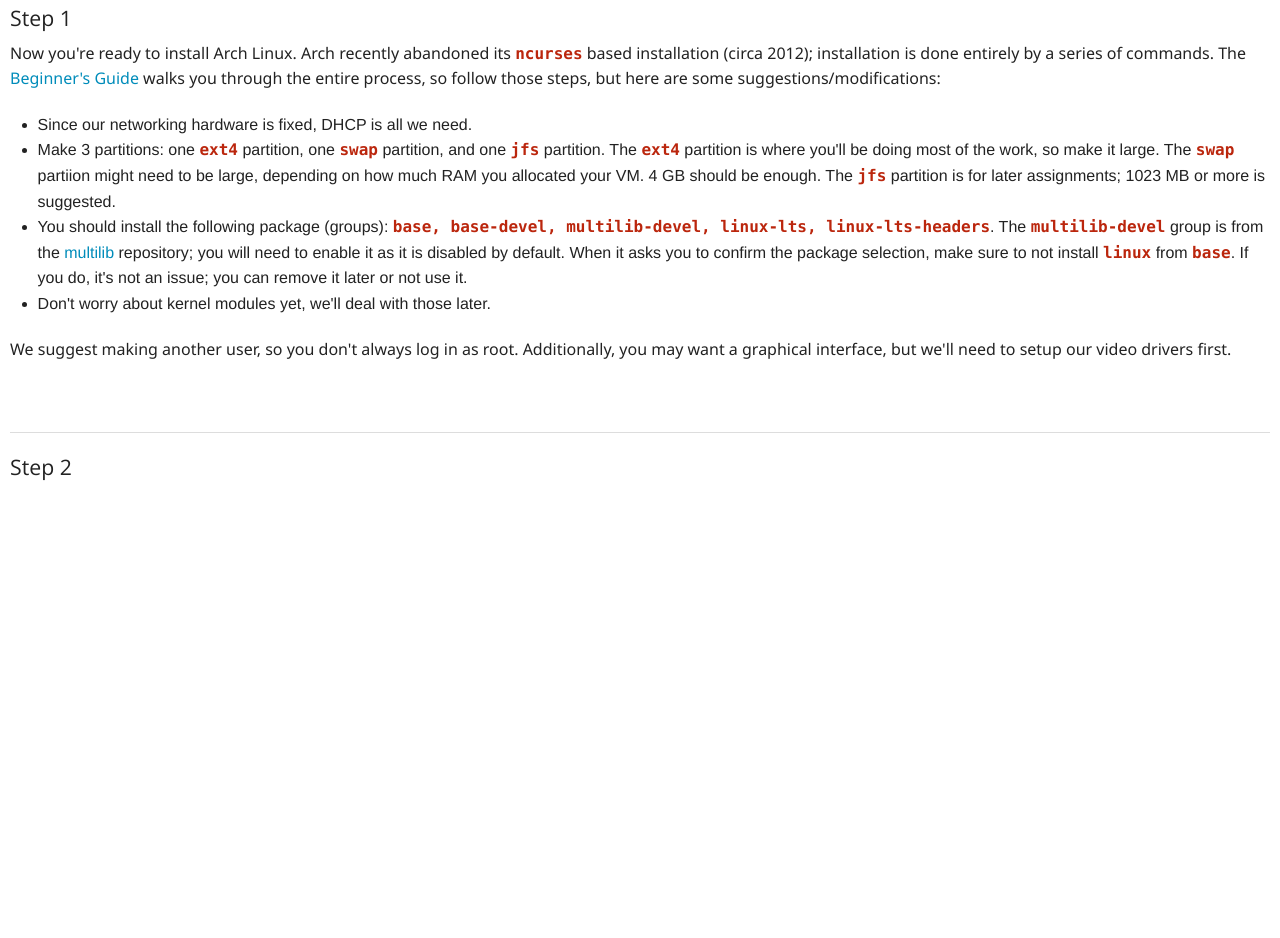
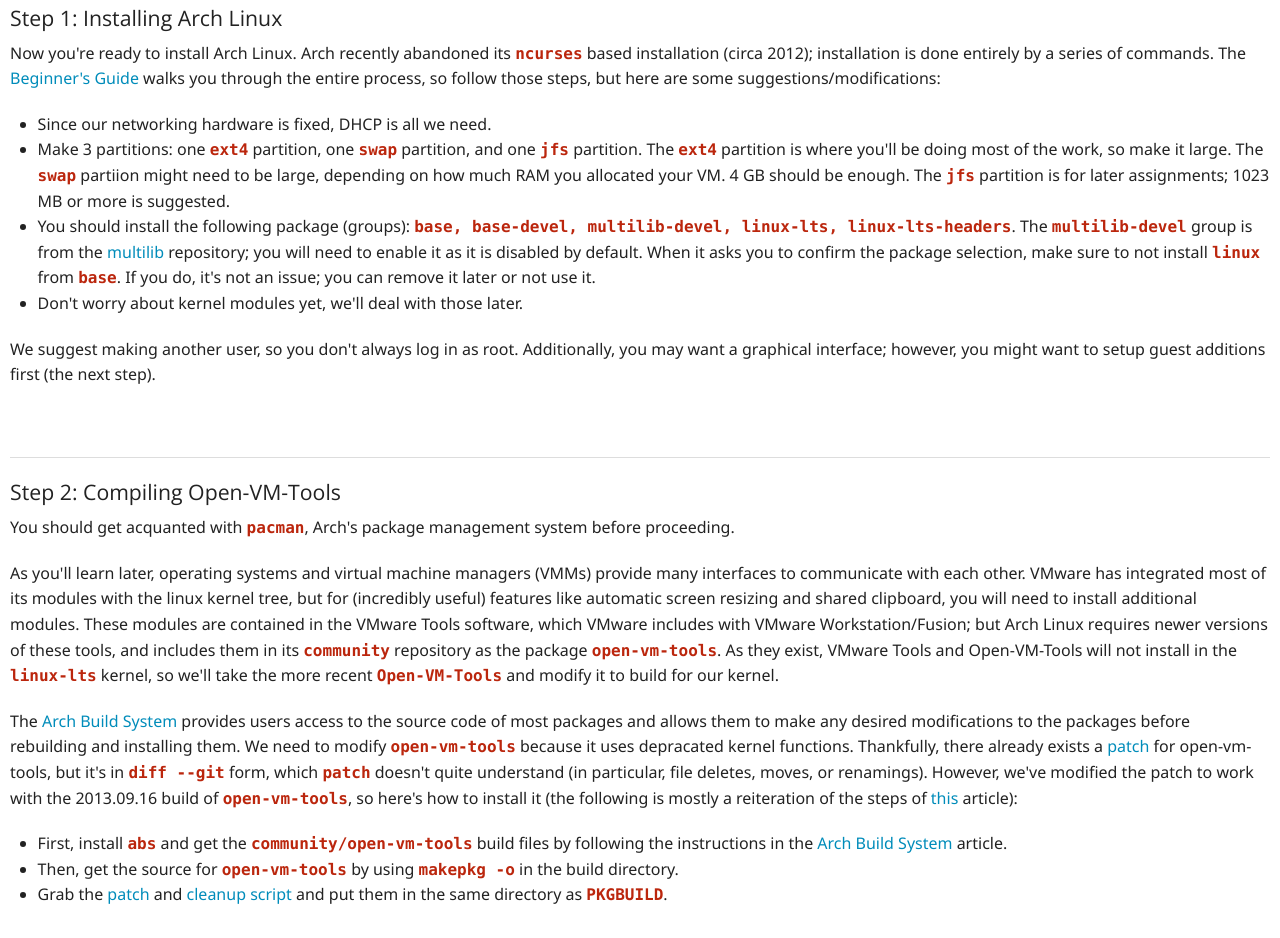
Before and after one commit to aetavakkol/cs4118-pub, a plain HTML site: page setup_guide/vm_setup.html in a window 1280 px wide. Shown: the part 840-1778 px from the top of the page. Before the commit the page ends 1340 px from the top, so only its background shows below. Drawn offline with nearby package versions, Linux system fonts and the light colour scheme.

Commit message:
Still working on step 2.
Going over how to apply the patches.

```diff
--- a/setup_guide/vm_setup.html
+++ b/setup_guide/vm_setup.html
@@ -37,6 +37,7 @@
             font-size: 90%;
         }
         ul {
+            font-family: 'Noto Sans', sans-serif;
             padding-left: 10px;
         }
         /* This div contains the entire page and applies an easthetically
@@ -106,7 +107,7 @@
 
         <h5 data-magellan-destination="step0" id="step0" class="marker">A</h5>
         <hr>
-        <h5>Step 0</h5>
+        <h5>Step 0: Setting up a Virtual Machine</h5>
         <p>
             First, you should download and install <a
             href="http://www.vmware.com/products/ws/">VMware
@@ -138,7 +139,7 @@
 
         <h5 data-magellan-destination="step1" id="step1" class="marker">A</h5>
         <hr>
-        <h5>Step 1</h5>
+        <h5>Step 1: Installing Arch Linux</h5>
         <p>
             Now you're ready to install Arch Linux. Arch recently abandoned
             its <code>ncurses</code> based installation (circa 2012);
@@ -173,13 +174,34 @@
         </ul>
         <p>
             We suggest making another user, so you don't always log in as
-            root. Additionally, you may want a graphical interface, but we'll
-            need to setup our video drivers first.
+            root. Additionally, you may want a graphical interface; however,
+            you might want to setup guest additions first (the next step).
         </p>
 
         <h5 data-magellan-destination="step2" id="step2" class="marker">A</h5>
         <hr>
-        <h5>Step 2</h5>
+        <h5>Step 2: Compiling Open-VM-Tools</h5>
+
+        <p>
+            You should get acquanted with <code>pacman</code>, Arch's package
+            management system before proceeding.
+        </p>
+        <p>
+            As you'll learn later, operating systems and virtual machine
+            managers (VMMs) provide many interfaces to communicate with each
+            other. VMware has integrated most of its modules with the linux
+            kernel tree, but for (incredibly useful) features like automatic
+            screen resizing and shared clipboard, you will need to install additional modules. These modules are contained in the VMware Tools software, which VMware includes with VMware Workstation/Fusion; but Arch Linux requires newer versions of these tools, and includes them in its <code>community</code> repository as the package <code>open-vm-tools</code>. As they exist, VMware Tools and Open-VM-Tools will not install in the <code>linux-lts</code> kernel, so we'll take the more recent <code>Open-VM-Tools</code> and modify it to build for our kernel.
+        </p>
+        <p>
+            The <a href="https://wiki.archlinux.org/index.php/Arch_Build_System">Arch Build System</a> provides users access to the source code of most packages and allows them to make any desired modifications to the packages before rebuilding and installing them. We need to modify <code>open-vm-tools</code> because it uses depracated kernel functions. Thankfully, there already exists a <a href="https://gist.github.com/kikairoya/6218671">patch</a> for open-vm-tools, but it's in <code>diff --git</code> form, which <code>patch</code> doesn't quite understand (in particular, file deletes, moves, or renamings). However, we've modified the patch to work with the 2013.09.16 build of <code>open-vm-tools</code>, so here's how to install it (the following is mostly a reiteration of the steps of <a href="https://wiki.archlinux.org/index.php/Patching_in_ABS">this</a> article):
+        </p>
+        <ul>
+            <li>First, install <code>abs</code> and get the <code>community/open-vm-tools</code> build files by following the instructions in the <a href="https://wiki.archlinux.org/index.php/Arch_Build_System">Arch Build System</a> article.</li>
+            <li>Then, get the source for <code>open-vm-tools</code> by using <code>makepkg -o</code> in the build directory.</li>
+            <li>Grab the <a href="files/ovmt-linux-3.10.patch">patch</a> and <a href="files/cleanup.sh">cleanup script</a> and put them in the same directory as <code>PKGBUILD</code>.</li>
+        </ul>
+
     </div>
 
     <!-- Some more boilerplate tags -->
```
Also changed, not shown: 2 other files.
